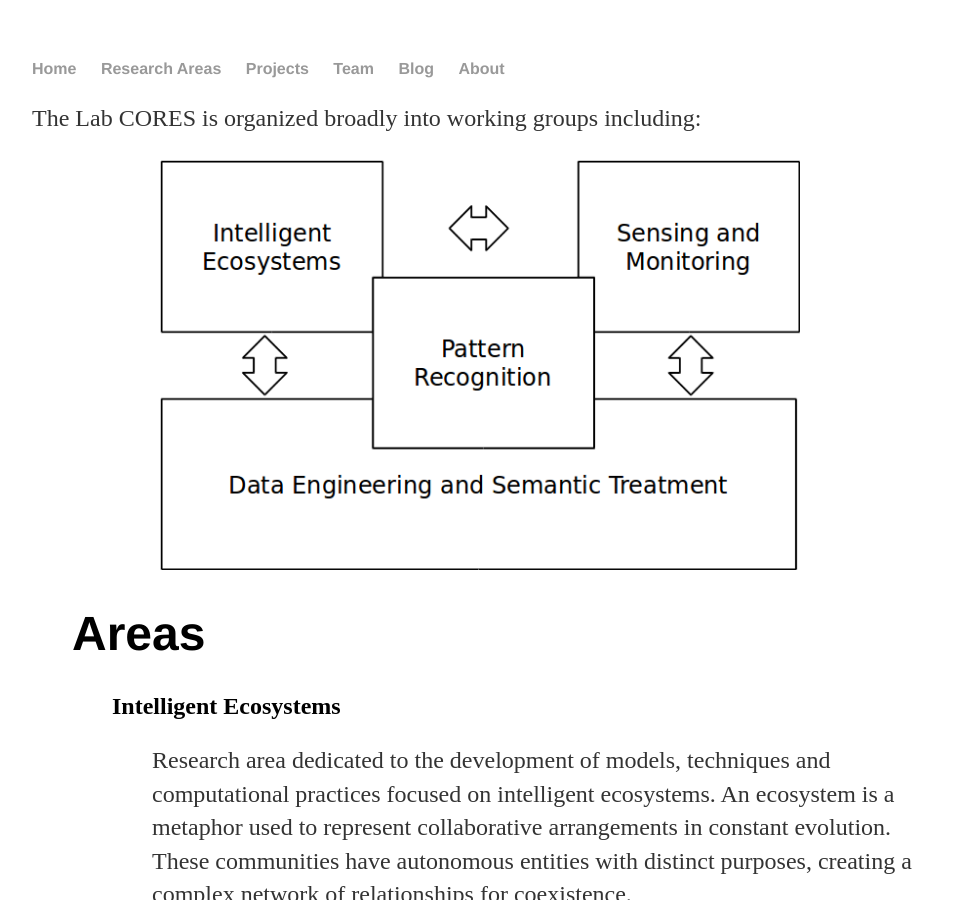
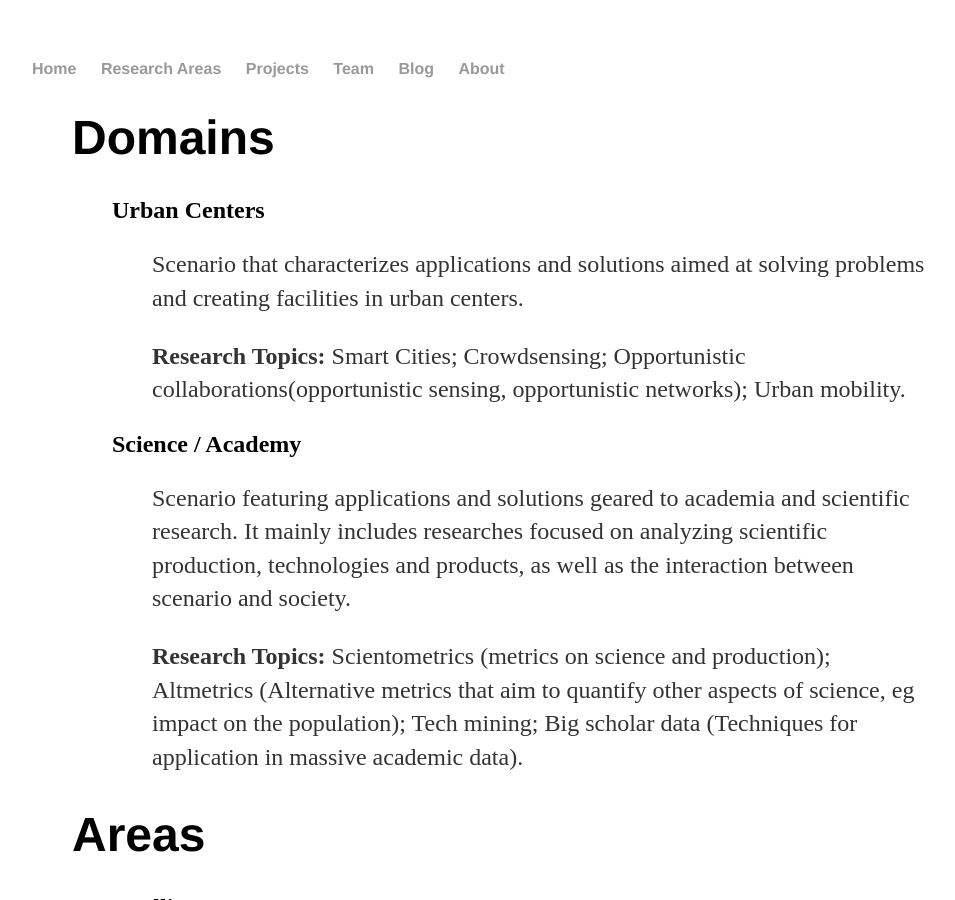
Before and after one commit to labcores/labcores.github.io, a Jekyll site: the page built from research/index.html, in a window 1280 px wide and 900 px high. Shown: the whole window, without its empty margins (160-1115 px from the left). Built offline with Jekyll 4.4.1, drawn with Linux system fonts in a browser that asks for light colours.

Commit message:
labcores-site-v1.0: research page updated

```diff
--- a/research/index.html
+++ b/research/index.html
@@ -3,16 +3,14 @@ layout: default
 title: Social Computing and Social Network Analysis Laboratory
 ---
 <div class="research">
-	<p>The Lab CORES is organized broadly into working groups including: </p>
-	<center><img src="/images/site-structure/cores-areas.png" width="640" height="410" /></center>
 	<ul>
-		<!--<li><h1>Domains</h1>
+		<li><h1>Domains</h1>
 			<ul>
 				<li><h2>Urban Centers</h2>
 					<ul>
 						<li>
 							<p>Scenario that characterizes applications and solutions aimed at solving problems and creating facilities in urban centers.
-							<p>Topics: Smart Cities, Crowdsensing, Opportunistic collaborations(opportunistic sensing, opportunistic networks), Urban mobility
+							<p><b>Research Topics:</b> Smart Cities; Crowdsensing; Opportunistic collaborations(opportunistic sensing, opportunistic networks); Urban mobility.
 						</li>
 					</ul>
 				</li>
@@ -20,12 +18,12 @@ title: Social Computing and Social Network Analysis Laboratory
 					<ul>
 						<li>
 							<p>Scenario featuring applications and solutions geared to academia and scientific research. It mainly includes researches focused on analyzing scientific production, technologies and products, as well as the interaction between scenario and society.
-							<p>Topics: Scientometrics (metrics on science and production), Altmetrics (Alternative metrics that aim to quantify other aspects of science, eg impact on the population), Tech mining, Big scholar data (Techniques for application in massive academic data)
+							<p><b>Research Topics:</b> Scientometrics (metrics on science and production); Altmetrics (Alternative metrics that aim to quantify other aspects of science, eg impact on the population); Tech mining; Big scholar data (Techniques for application in massive academic data).
 						</li>
 					</ul>
 				</li>
 			</ul>
-		</li>-->
+		</li>
 		<li><H1>Areas</H1>
 			<ul>
 				<li><h2>Intelligent Ecosystems</h2>
```
